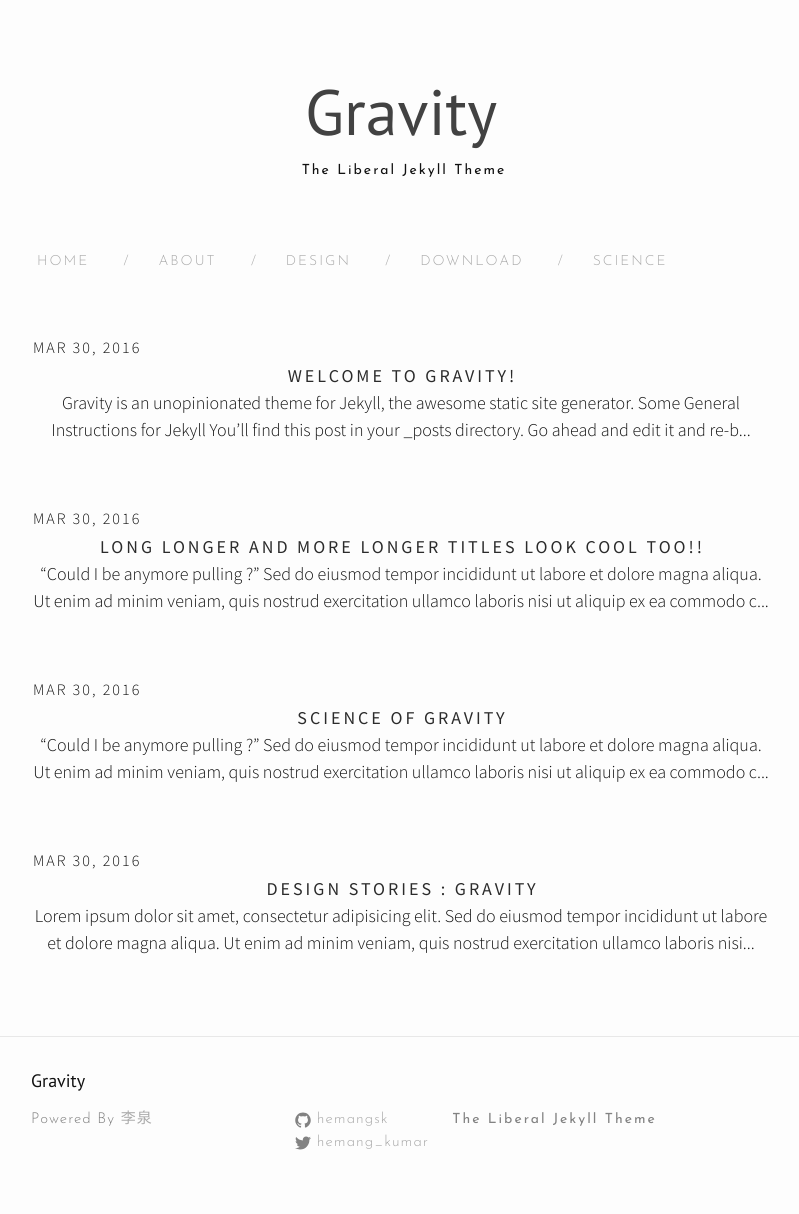
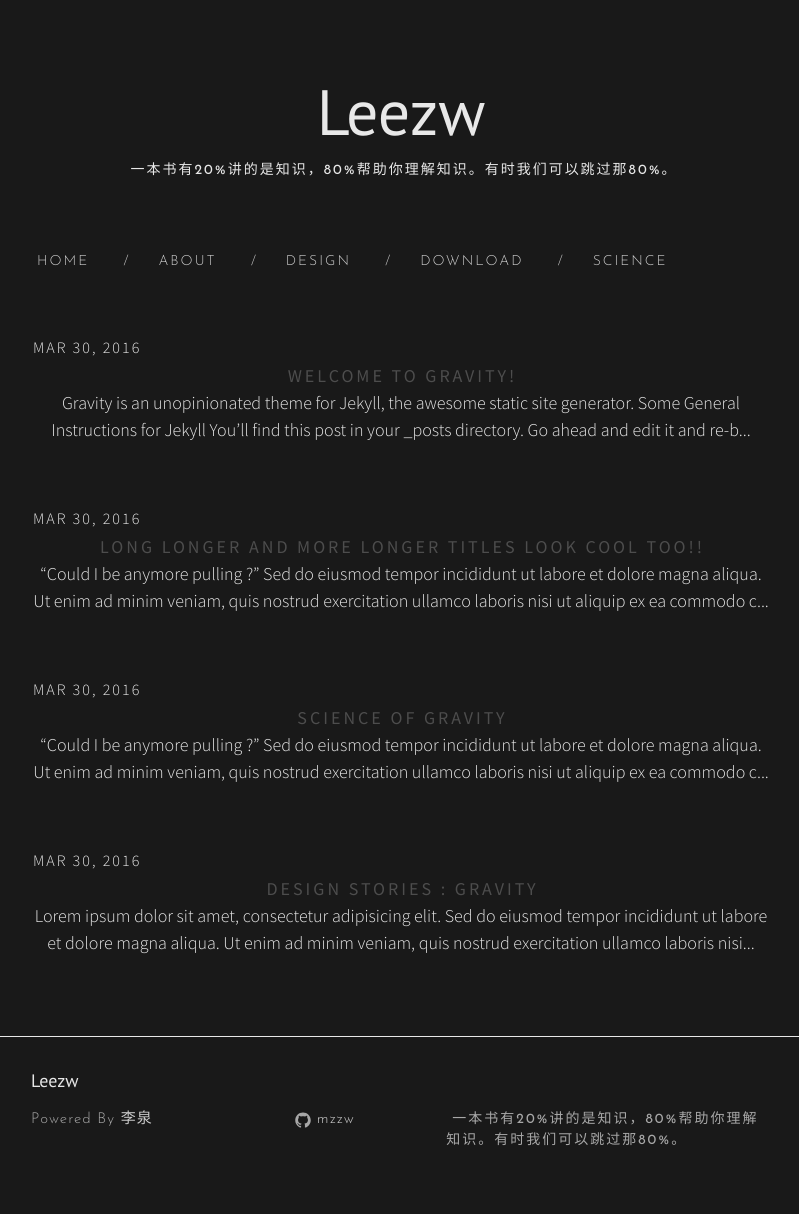
Before and after one commit to quantum-li/quantum-li.github.io, a Jekyll site: the page built from index.html, in a window 1280 px wide. Shown: the whole page, without its empty margins (239-1038 px from the left). Built offline with Jekyll 4.4.1, drawn with Linux system fonts in a browser that asks for light colours; nearby versions of some CDN libraries; the list of posts is cut into pages by our own code.

Commit message:
Update _config.yml

```diff
--- a/_config.yml
+++ b/_config.yml
@@ -6,15 +6,14 @@
 # 'jekyll serve'. If you change this file, please restart the server process.
 
 # Site settings
-title: Gravity
-email: hemangsk@gmail.com
-description: The Liberal Jekyll Theme
-baseurl: "" # the subpath of your site, e.g. /blog
-url: "http://yourdomain.com" # the base hostname & protocol for your site
-twitter_username: hemang_kumar
-github_username:  hemangsk
+title: Leezw
+email: lee@leezw.net
+description: 一本书有20%讲的是知识，80%帮助你理解知识。有时我们可以跳过那80%。
+baseurl: "/" # the subpath of your site, e.g. /blog
+url: "https://leezw.net" # the base hostname & protocol for your site
+github_username:  mzzw
 paginate: 5
-theme-dark: false #Set to true to change to dark website theme
+theme-dark: true #Set to true to change to dark website theme
 
 plugins: [jekyll-paginate, kramdown]
 # Build settings
```
